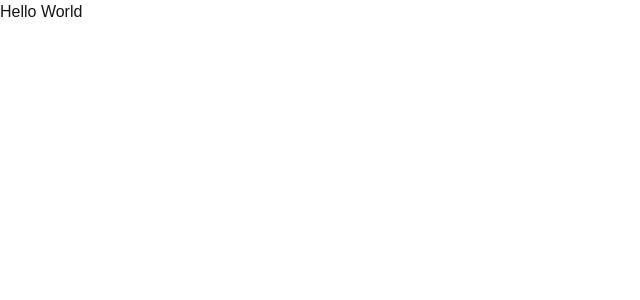
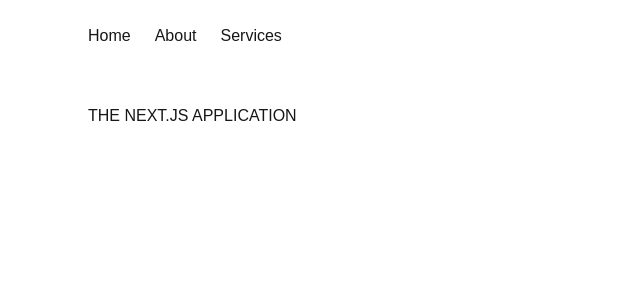
Before and after one commit to emmeiwhite/Next.JS-15, a Next.js app: page / in a window 1280 px wide. Shown: the top 300 px of the page, without its empty margins (0-640 px from the left). Built offline with nearby package versions, Linux system fonts and the light colour scheme.

Commit message:
Add pages and common Nav

```diff
--- a/app/about/page.js
+++ b/app/about/page.js
@@ -1,4 +1,4 @@
 function About() {
-  return <div>About Page</div>
+  return <div className="max-w-6xl mx-auto px-6">About Page</div>
 }
 export default About
--- a/app/layout.js
+++ b/app/layout.js
@@ -1,29 +1,34 @@
-import { Geist, Geist_Mono } from "next/font/google";
-import "./globals.css";
-
+import { Geist, Geist_Mono } from 'next/font/google'
+import './globals.css'
+import Link from 'next/link'
 const geistSans = Geist({
-  variable: "--font-geist-sans",
-  subsets: ["latin"],
-});
+  variable: '--font-geist-sans',
+  subsets: ['latin']
+})
 
 const geistMono = Geist_Mono({
-  variable: "--font-geist-mono",
-  subsets: ["latin"],
-});
+  variable: '--font-geist-mono',
+  subsets: ['latin']
+})
 
 export const metadata = {
-  title: "Create Next App",
-  description: "Generated by create next app",
-};
+  title: 'Create Next App',
+  description: 'Generated by create next app'
+}
 
 export default function RootLayout({ children }) {
   return (
     <html lang="en">
-      <body
-        className={`${geistSans.variable} ${geistMono.variable} antialiased`}
-      >
+      <body className={`${geistSans.variable} ${geistMono.variable} antialiased`}>
+        <header>
+          <nav className="max-w-6xl mx-auto flex gap-6 mb-8 px-6 py-6">
+            <Link href="/">Home</Link>
+            <Link href="/about">About</Link>
+            <Link href="/services">Services</Link>
+          </nav>
+        </header>
         {children}
       </body>
     </html>
-  );
+  )
 }
--- a/app/page.js
+++ b/app/page.js
@@ -1,8 +1,10 @@
+import Link from 'next/link'
+
 export default function Home() {
   console.log('From Server')
   return (
-    <div>
-      <p>Hello World</p>
+    <div className="max-w-6xl mx-auto px-6">
+      <h1>THE NEXT.JS APPLICATION</h1>
     </div>
   )
 }
--- a/app/services/page.js
+++ b/app/services/page.js
@@ -1,4 +1,4 @@
 function Services() {
-  return <div>Services Page</div>
+  return <div className="max-w-6xl mx-auto px-6">Services Page</div>
 }
 export default Services
```
